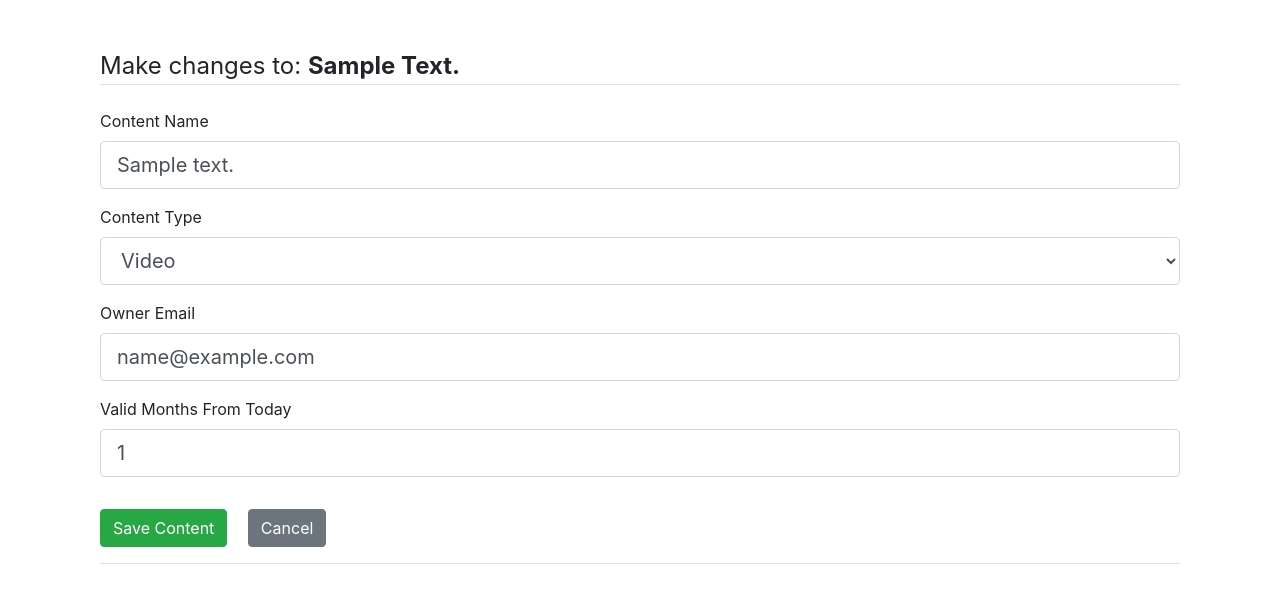
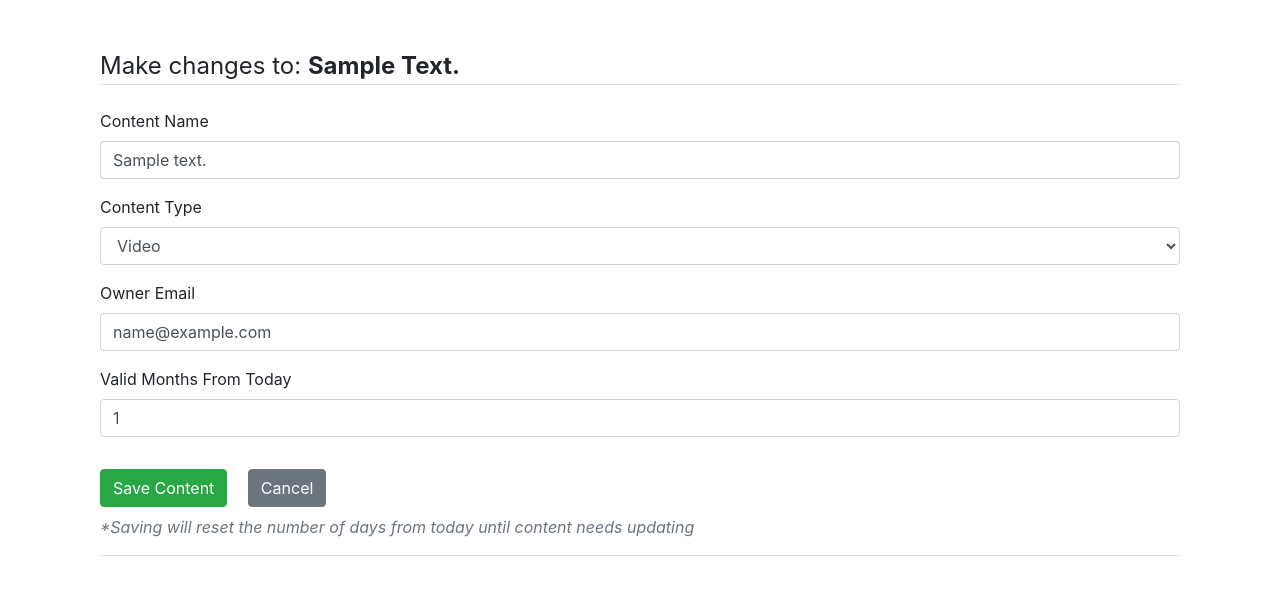
Before and after one commit to hanCodeHub/content-tracker-app, a Flask app: page /content/edit?content_id=1 in a window 1280 px wide. Shown: the part 90-693 px from the top of the page. Run offline with Flask 2, Linux system fonts and the light colour scheme; tables that the repository leaves empty hold one stand-in row (values such as "Sample post"); some libraries are stand-ins or nearby versions.

Commit message:
updated formatting of fields and values

```diff
--- a/main/forms.py
+++ b/main/forms.py
@@ -46,7 +46,7 @@ class OwnerForm(FlaskForm):
                              validators=[
                                  DataRequired(),
                                  Length(min=2, max=20),
-                                 Regexp(regex='[A-Za-z]+',
+                                 Regexp(regex=r'^[A-Za-z\s]+$',
                                         message='Only enter letters and spaces')
                              ])
 
--- a/main/models/ContentModel.py
+++ b/main/models/ContentModel.py
@@ -1,5 +1,6 @@
 from main import db
-from datetime import date, timedelta
+from datetime import date
+from main.models.OwnerModel import Owner
 
 class Content(db.Model):
     __tablename__ = 'contents'
@@ -22,7 +23,7 @@ class Content(db.Model):
         self.valid_months = valid_months
         self.owner_id = owner_id
 
-    def __repr__(self):
+    def __str__(self):
         return f"Content('{self.content_name}', '{self.content_type}')"
 
     @classmethod
@@ -40,15 +41,6 @@ class Content(db.Model):
         """Returns all content in the contents table"""
         return cls.query.all()
 
-    def calc_valid_days(self):
-        """Converts the content's valid months to valid days and returns it"""
-        return round(self.valid_months * 365 / 12)
-
-    def calc_days_left(self):
-        """Returns the number of days left before content needs updating"""
-        days_passed = (date.today() - self.updated_at).days
-        return self.calc_valid_days() - days_passed
-
     def save_content(self):
         """Saves the content object to the contents table"""
         db.session.add(self)
@@ -58,3 +50,17 @@ class Content(db.Model):
         """Deletes the content object from the contents table"""
         db.session.delete(self)
         db.session.commit()
+
+    def get_updated_date(self):
+        """returns the updated_at date in a readable format"""
+        return self.updated_at.strftime("%b %d, %Y")
+
+    def calc_days_left(self):
+        """Returns the number of days left before content needs updating"""
+        valid_days = round(self.valid_months * 365 / 12)
+        days_passed = (date.today() - self.updated_at).days
+        return valid_days - days_passed
+
+    def get_owner(self):
+        """Returns the name of the owner associated with the owner_id"""
+        return Owner.find_by_id(self.owner_id).owner_name
--- a/main/models/OwnerModel.py
+++ b/main/models/OwnerModel.py
@@ -18,7 +18,7 @@ class Owner(db.Model):
         self.owner_email = owner_email
         self.joined_at = joined_at
 
-    def __repr__(self):
+    def __str__(self):
         return f"Owner('{self.owner_name}','{self.owner_email}')"
 
     @classmethod
@@ -36,6 +36,10 @@ class Owner(db.Model):
         """Returns all the owners in the owners table"""
         return cls.query.all()
 
+    def get_joined_date(self):
+        """returns the joined_at date in a readable format"""
+        return self.joined_at.strftime("%b %d, %Y")
+
     def save_owner(self):
         """Saves an owner to the owners table"""
         db.session.add(self)
--- a/main/routes/content_routes.py
+++ b/main/routes/content_routes.py
@@ -1,5 +1,5 @@
-from flask import render_template, redirect, flash, url_for, jsonify
-from datetime import date, timedelta
+from flask import render_template, redirect, flash, url_for
+from datetime import date
 
 from main.models.ContentModel import Content
 from main.models.OwnerModel import Owner
@@ -11,6 +11,8 @@ def content_index():
 
     # POST - Following block executes to handle submission of ContentForm
     if form.validate_on_submit():
+
+        # content type choice is extracted from the form
         choice = form.content_type.data  # content type choice by user
         choices = dict(ContentForm.SELECT_CHOICES)  # all possible choices
 
@@ -41,48 +43,40 @@ def content_index():
                               owner_id=owner_obj.id)
         new_content.save_content()
 
-        flash(f'{owner_obj.owner_name} has a new {content_type.lower()}!',
-              'success')
+        flash(f'{owner_obj.owner_name} has been assigned a new '
+              f'{content_type.lower()}!', 'success')
         return redirect(url_for('content'))
 
     # GET all existing contents and render it in the view
     contents = Content.get_all_content()
 
-    # content_id:[owner_name, days_left] for each content stored in owner_data
-    content_data = {}
-    if contents:
-        for content in contents:
-            # for each content the owner is found and stored in content_data
-            content_owner = Owner.find_by_id(content.owner_id).owner_name
-            # for each content the days left until expiry is calculated
-            days_left = content.calc_days_left()
-
-            content_data[content.id] = [content_owner, days_left]
-
     # view is rendered with all contents and owner data
     return render_template('content.html',
                            title='Content Form',
                            form=form,
-                           contents=contents,
-                           content_data=content_data)
+                           contents=contents)
+
 
 def handle_content_edit(content_id):
-    """Processing for the endpoint /content/edit/<content_id> to edit content"""
+    """Processing for the endpoint /content/edit?content_id=<content_id>"""
     form = ContentForm()
     content = Content.find_by_id(content_id)
 
     # POST - for handling the edit content form
     if form.validate_on_submit():
-        choice = form.content_type.data  # content type choice by user
-        choices = dict(ContentForm.SELECT_CHOICES)  # all possible choices
 
-        # validation - if owner does not exist, reload edit page with error msg
+        # validation - owner email must exist
         owner_email = form.owner_email.data
         owner_obj = Owner.find_by_email(owner_email)
         if not owner_obj:
             flash(f'Owner with the email {owner_email} does not exist!',
                   'danger')
-            return redirect(url_for('content_edit'))
+            # if owner not exist, edit page is reloaded with same content id
+            return redirect(url_for('content_edit', content_id=content.id))
+
+        # content type choice is extracted from the form
+        choice = form.content_type.data  # user choice
+        choices = dict(ContentForm.SELECT_CHOICES)  # all possible choices
 
         # content is updated with form values and saved to the database
         content.content_name = form.content_name.data.lower()
@@ -98,11 +92,6 @@ def handle_content_edit(content_id):
         return redirect(url_for('content'))
 
     # GET - display the form
-    # if content does not exist, flash error message
-    if not content:
-        flash('Content no longer exists!', 'danger')
-        return redirect(url_for('content'))
-
     # form is pre-populated with existing content data
     form.content_name.data = content.content_name
     form.owner_email.data = Owner.find_by_id(content.owner_id).owner_email
--- a/main/templates/content_edit.html
+++ b/main/templates/content_edit.html
@@ -15,14 +15,14 @@
                 <div class="form-group">
                     {{ form.content_name.label(class="form-control-label") }}
                     {% if form.content_name.errors %}
-                        {{ form.content_name(class="form-control form-control-lg is-invalid") }}
+                        {{ form.content_name(class="form-control is-invalid") }}
                         <div class="invalid-feedback">
                             {% for error in form.content_name.errors %}
                             <span>{{ error }}</span>
                             {% endfor %}
                         </div>
                     {% else %}
-                        {{ form.content_name(class="form-control form-control-lg") }}
+                        {{ form.content_name(class="form-control") }}
                     {% endif %}
                 </div>
 
@@ -30,14 +30,14 @@
                 <div class="form-group">
                     {{ form.content_type.label(class="form-control-label") }}
                         {% if form.content_type.errors %}
-                        {{ form.content_type(class="form-control form-control-lg is-invalid") }}
+                        {{ form.content_type(class="form-control is-invalid") }}
                         <div class="invalid-feedback">
                             {% for error in form.content_type.errors %}
                             <span>{{ error }}</span>
                             {% endfor %}
                         </div>
                     {% else %}
-                        {{ form.content_type(class="form-control form-control-lg") }}
+                        {{ form.content_type(class="form-control") }}
                     {% endif %}
                 </div>
 
@@ -45,14 +45,14 @@
                 <div class="form-group">
                     {{ form.owner_email.label(class="form-control-label") }}
                         {% if form.owner_email.errors %}
-                        {{ form.owner_email(class="form-control form-control-lg is-invalid") }}
+                        {{ form.owner_email(class="form-control is-invalid") }}
                         <div class="invalid-feedback">
                             {% for error in form.owner_email.errors %}
                             <span>{{ error }}</span>
                             {% endfor %}
                         </div>
                     {% else %}
-                        {{ form.owner_email(class="form-control form-control-lg") }}
+                        {{ form.owner_email(class="form-control") }}
                     {% endif %}
                 </div>
 
@@ -60,24 +60,30 @@
                 <div class="form-group">
                     {{ form.valid_months.label(class="form-control-label") }}
                         {% if form.valid_months.errors %}
-                        {{ form.valid_months(class="form-control form-control-lg is-invalid") }}
+                        {{ form.valid_months(class="form-control is-invalid") }}
                         <div class="invalid-feedback">
                             {% for error in form.valid_months.errors %}
                             <span>{{ error }}</span>
                             {% endfor %}
                         </div>
                     {% else %}
-                        {{ form.valid_months(class="form-control form-control-lg") }}
+                        {{ form.valid_months(class="form-control") }}
                     {% endif %}
                 </div>
 
             </fieldset>
 
             <div class="form-group">
+                <!-- Save button -->
                 {{ form.submit(class="btn btn-success") }}
+                <!-- Cancel button -->
                 <a href="{{ url_for('content') }}">
                     <button type="button" class="btn btn-secondary ml-3">Cancel</button>
                 </a>
+                <!-- Reminder message -->
+                <p class="mt-2 text-muted text-sm font-italic">
+                    *Saving will reset the number of days from today until content needs updating
+                </p>
             </div>
         </form>
 
--- a/main/templates/layout.html
+++ b/main/templates/layout.html
@@ -14,7 +14,7 @@
 <body>
 
 <!-- Top nav bar -->
-<nav class="navbar navbar-expand-lg navbar-dark bg-dark">
+<nav class="navbar navbar-expand-md navbar-dark bg-dark">
     <!-- favicon and burger icon -->
     <span class="navbar-brand">
         <img src="../static/favicon.png">
--- a/main/templates/owners.html
+++ b/main/templates/owners.html
@@ -68,7 +68,7 @@
                 <th scope="row" class="text-center">{{ owner.id }}</th>
                 <td class="text-center">{{ owner.owner_name }}</td>
                 <td class="text-center">{{ owner.owner_email }}</td>
-                <td class="text-center">{{ owner.joined_at }}</td>
+                <td class="text-center">{{ owner.get_joined_date() }}</td>
                 <!-- Action buttons -->
                 <td class="text-center"> <!-- Pass owner.id into fetch request -->
                     <a type="button" class="border-0" onclick="deleteOwner('{{ owner.id }}')">
```
Also changed, not shown: main/templates/content.html (+12 -11 lines), main/templates/home.html (+16 -3 lines), main/templates/inventory.html (+6 -2 lines).
